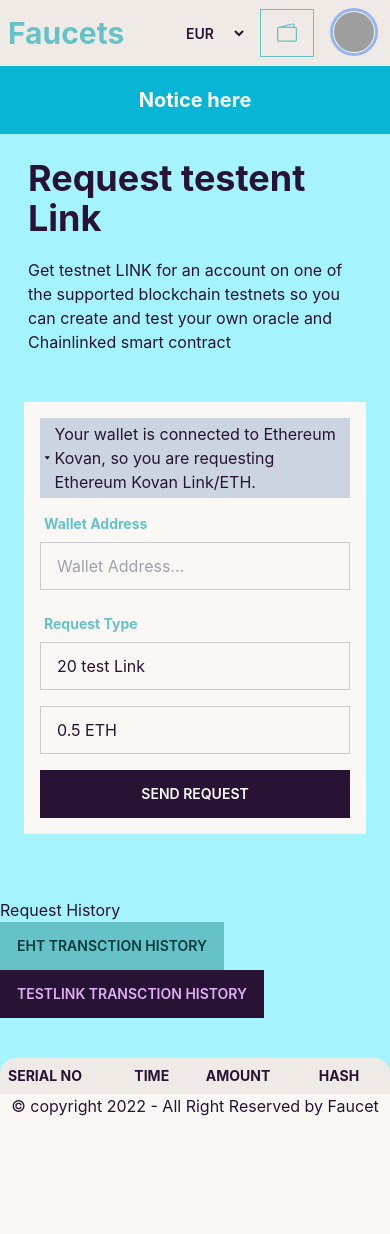
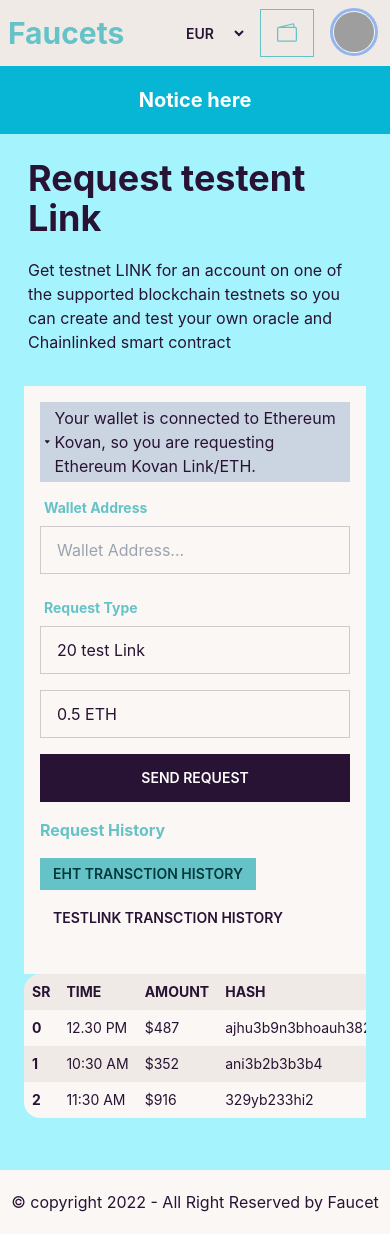
Before and after one commit to YeBenLing-ZAMAN/3W-client-site, a React (Create React App) app: page / in a window 390 px wide. Before the commit the page ends 1118 px from the top, so only its background shows below. Built offline with nearby package versions, Linux system fonts and the light colour scheme; grey boxes are pictures that could not be loaded.

Commit message:
request history is added

```diff
--- a/src/Component/Footer/Footer.js
+++ b/src/Component/Footer/Footer.js
@@ -3,7 +3,7 @@ import React from 'react';
 const Footer = () => {
     return (
         <div>
-            <h1 className='text-center'>© copyright 2022 - All Right Reserved by Faucet</h1>
+            <h1 className='text-center my-5'>© copyright 2022 - All Right Reserved by Faucet</h1>
         </div>
     );
 };
--- a/src/Component/Home/Home.js
+++ b/src/Component/Home/Home.js
@@ -9,7 +9,7 @@ const Home = () => {
     return (
         <>
             <Notice></Notice>
-            <div className='bg-cyan-200	'>
+            <div className='bg-cyan-200	pb-8'>
                 <div className="max-w-7xl mx-auto">
                     <div className='py-6 px-7 lg:px-0'>
                         <h1 className='text-4xl font-bold'>Request testent Link</h1>
--- a/src/Component/Home/RequestHistory.js
+++ b/src/Component/Home/RequestHistory.js
@@ -5,13 +5,14 @@ import HistoryTableRow from './HistoryTableRow';
 const RequestHistory = () => {
     const [allTransction, setAllTransction] = useState([]);
     const [transctionDetails, setTransctionDetails] = useState([]);
-    const [searchType, setSearchType] = useState('all');
+    const [searchType, setSearchType] = useState('EHT');
 
     useEffect(() => {
         fetch('tempData.json')
             .then(res => res.json())
             .then(data => {
                 setAllTransction(data);
+                setTransctionDetails(data.filter(item => item.type === "EHT"))
             })
     }, [])
 
@@ -23,19 +24,19 @@ const RequestHistory = () => {
     }
 
     return (
-        <>
-            <div className='mt-10 pb-10'>
-                <h3>Request History</h3>
-                <button className='btn btn-primary rounded-none mr-4' onClick={() => { showingTansctionDetails("EHT") }} style={{ color: searchType === 'EHT' ? "tomato" : "" }}>EHT Transction History</button>
-                <button className='btn rounded-none' onClick={() => { showingTansctionDetails("TestLink") }} style={{ color: searchType === 'TestLink' ? "tomato" : "" }}>Testlink Transction History</button>
+        <div className='px-6 lg:p-0 lg:bg-base-100'>
+            <div className='pb-10 px-4 bg-base-100'>
+                <h3 className='font-bold text-primary mb-4'>Request History</h3>
+                <button className={`btn ${searchType === 'EHT' ?"btn-primary": " btn-ghost"} btn-sm rounded-none mr-4`} onClick={() => { showingTansctionDetails("EHT") }} >EHT Transction History</button>
+                <button className={`btn ${searchType === 'TestLink' ?"btn-primary": " btn-ghost"} btn-sm mt-3 lg:mt-0 rounded-none mr-4`} onClick={() => { showingTansctionDetails("TestLink") }}>Testlink Transction History</button>
             </div>
 
-            <div className='w-full lg:w-2/5'>
-                <table className="table table-compact w-full">
+            <div className='px-05 lg:p-4 w-full lg:w-2/5 overflow-x-auto max-w-7xl pb-5 table-container'>
+                <table className="table table-compact table-zebra w-full">
                     {/* <!-- head --> */}
-                    <thead>
+                    <thead className='rounded-none	'>
                         <tr>
-                            <th>Serial NO</th>
+                            <th>Sr</th>
                             <th>Time</th>
                             <th>Amount</th>
                             <th>Hash</th>
@@ -53,7 +54,7 @@ const RequestHistory = () => {
                     </tbody>
                 </table>
             </div>
-        </>
+        </div>
     );
 };
 
--- a/src/Component/Home/Wallet.js
+++ b/src/Component/Home/Wallet.js
@@ -11,7 +11,7 @@ const Wallet = () => {
         console.log(data);
     }
     return (
-        <div className='p-6 lg:p-0'>
+        <div className='px-6 pt-2 lg:p-0'>
             <div className='p-4 bg-base-100'>
                 {/* notice section  */}
                 <div className='p-1 bg-slate-300 flex items-center'>
```
